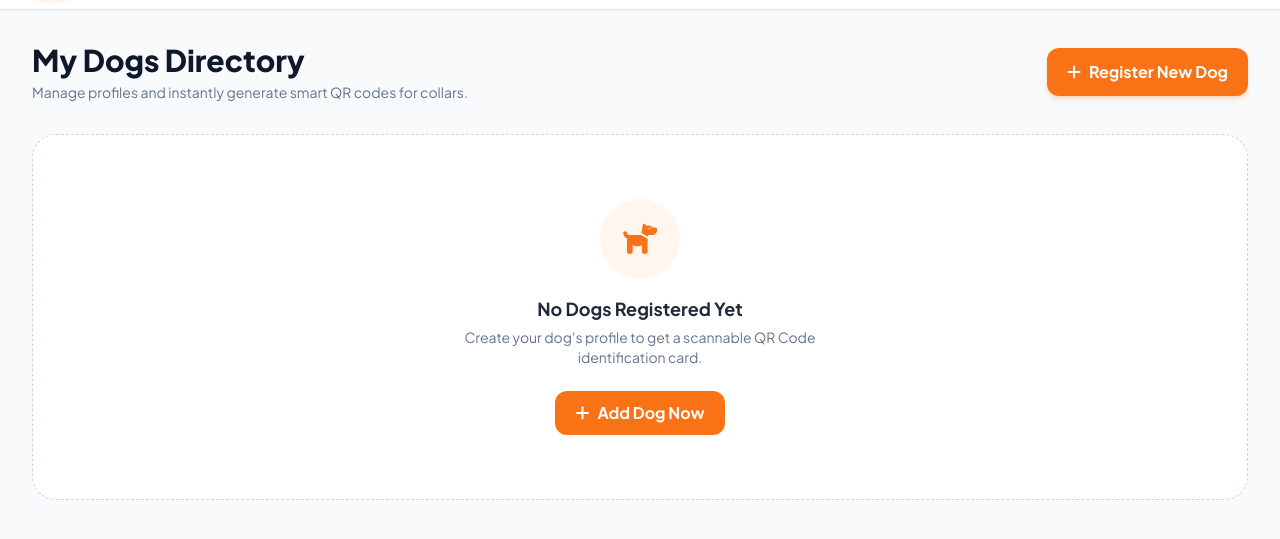
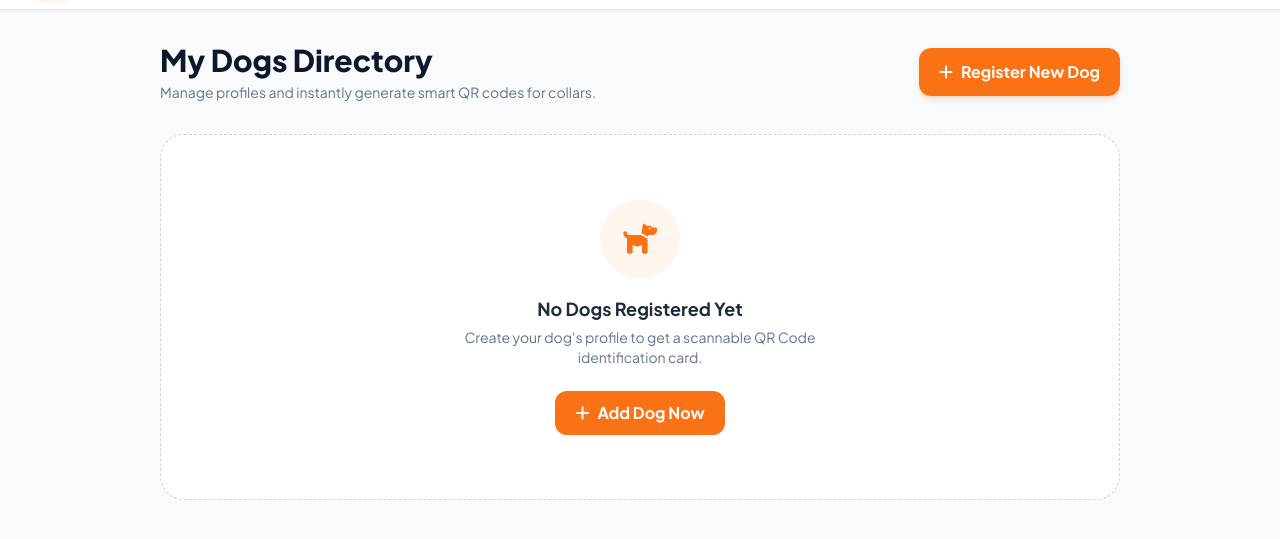
Before and after one commit to Aarya2006/dog-qr-app, a plain HTML site: page index.html in a window 1280 px wide. Shown: the part 55-594 px from the top of the page. Drawn offline with nearby package versions, Linux system fonts and the light colour scheme.

Commit message:
Update index.html

```diff
--- a/index.html
+++ b/index.html
@@ -81,7 +81,8 @@
         </header>
 
         <!-- VIEW 2: DASHBOARD (DOG LIST & ADD FORM) -->
-        <main id="view-dashboard" class="flex-grow max-w-7xl w-full mx-auto px-4 sm:px-6 lg:px-8 py-8">
+<main id="view-dashboard" class="flex-grow max-w-5xl w-full mx-auto px-4 sm:px-6 lg:px-8 py-8 flex flex-col items-center">
+    <div class="w-full">
         <!-- Header banner -->
         <div class="flex flex-col sm:flex-row sm:items-center justify-between gap-4 mb-8">
             <div>
@@ -96,7 +97,7 @@
         </div>
 
         <!-- Dogs Cards Grid -->
-            <div id="dogs-grid" class="grid grid-cols-1 md:grid-cols-2 lg:grid-cols-3 gap-6">
+        <div id="dogs-grid" class="grid grid-cols-1 md:grid-cols-2 lg:grid-cols-3 gap-6 justify-items-center sm:justify-items-start">
             <!-- Dynamic Dog Cards Render Here -->
         </div>
 
@@ -114,6 +115,7 @@
                 <i class="fa-solid fa-plus"></i>
                 <span>Add Dog Now</span>
             </button>
+        </div>
     </div>
 </main>
 
```
Lines whose indentation alone changed are shown as unchanged.
